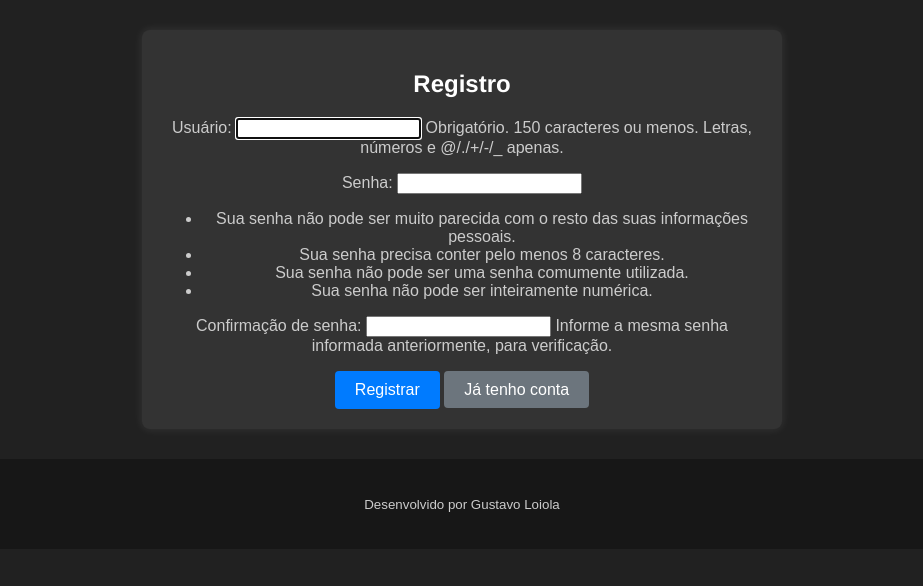
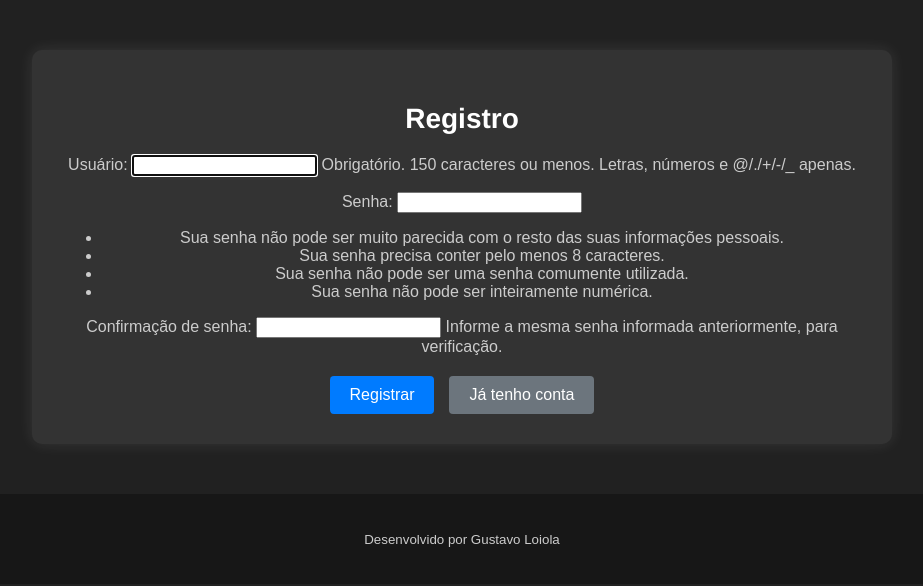
Before and after one commit to gustavo-loiola/Django_Blog_PMR3304, a Django app: page /registro/ in a window 1280 px wide. Shown: the part 70-656 px from the top of the page, without its empty margins (178-1101 px from the left). Run offline with Django 5.2, Linux system fonts and the light colour scheme; parts of the project's set-up code (start-up, migrations or seed data) failed here and were passed over.

Commit message:
mudar css botoes forms

```diff
--- a/blogdinamico/static/style.css
+++ b/blogdinamico/static/style.css
@@ -49,19 +49,19 @@
 
 /* Contêineres Centrais */
 .container-center, .auth-container, .form-container {
-  max-width: 600px;
-  margin: 30px auto;
-  padding: 20px;
+  max-width: 800px;
+  margin: 50px auto;
+  padding: 30px;
   background-color: #333333;
-  border-radius: 8px;
-  box-shadow: 0 0 10px rgba(255, 255, 255, 0.1);
+  border-radius: 10px;
+  box-shadow: 0 0 15px rgba(255, 255, 255, 0.1);
   color: #FFFFFF;
   text-align: center;
 }
 
 /* Títulos Específicos */
 .container-center h2, .auth-container h2, .form-container h2 {
-  font-size: 24px;
+  font-size: 28px;
   margin-bottom: 20px;
   color: #FFFFFF;
 }
@@ -69,15 +69,18 @@
 /* Formulários */
 .form-group {
   margin-bottom: 20px;
+  text-align: left;
 }
 
 .form-group label {
   display: block;
   font-weight: bold;
   margin-bottom: 5px;
+  color: #AAAAAA;
 }
 
-.form-group input,
+.form-group input[type="text"],
+.form-group input[type="password"],
 .form-group textarea,
 .form-group select {
   width: 100%;
@@ -86,7 +89,7 @@
   background-color: #2A2A2A;
   color: #FFFFFF;
   border: 1px solid #444444;
-  border-radius: 4px;
+  border-radius: 5px;
   margin-bottom: 15px;
   box-sizing: border-box;
 }
@@ -126,9 +129,23 @@
 
 /* Mensagens e Erros */
 .category-limit-message, .error-message {
-  font-size: 12px;
+  font-size: 14px;
   color: #FF6B6B;
-  margin-top: 5px;
+  font-weight: bold;
+  margin-top: 10px;
+}
+
+.messages {
+  margin-top: 15px;
+}
+
+.messages ul {
+  padding-left: 20px;
+}
+
+.messages li {
+  color: #FF6B6B;
+  margin-bottom: 5px;
 }
 
 .messages p.success {
@@ -226,6 +243,13 @@
 .card .btn {
   font-size: 14px;
   padding: 8px 12px;
+}
+
+.form-buttons {
+  display: flex;
+  justify-content: center;
+  gap: 15px;
+  margin-top: 20px;
 }
 
 /* Header de Notícias */
```
